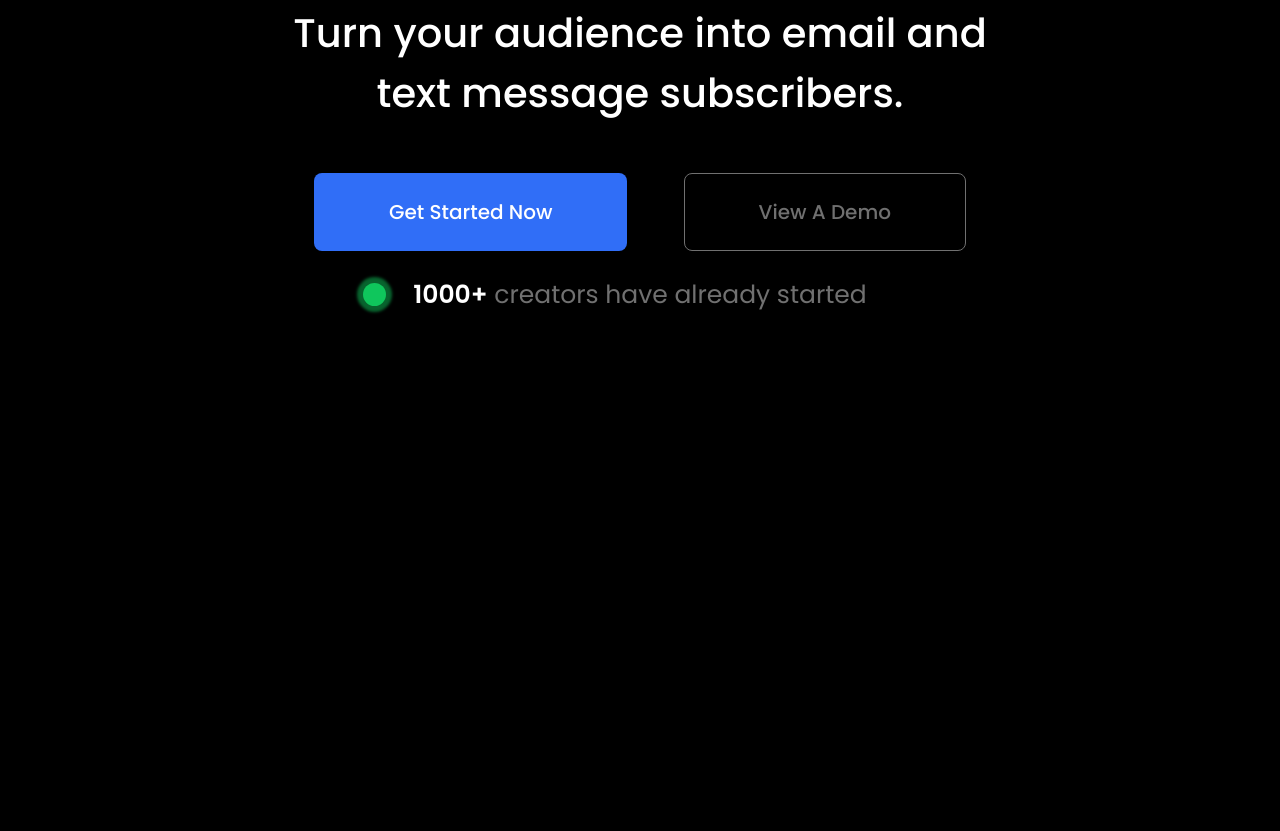
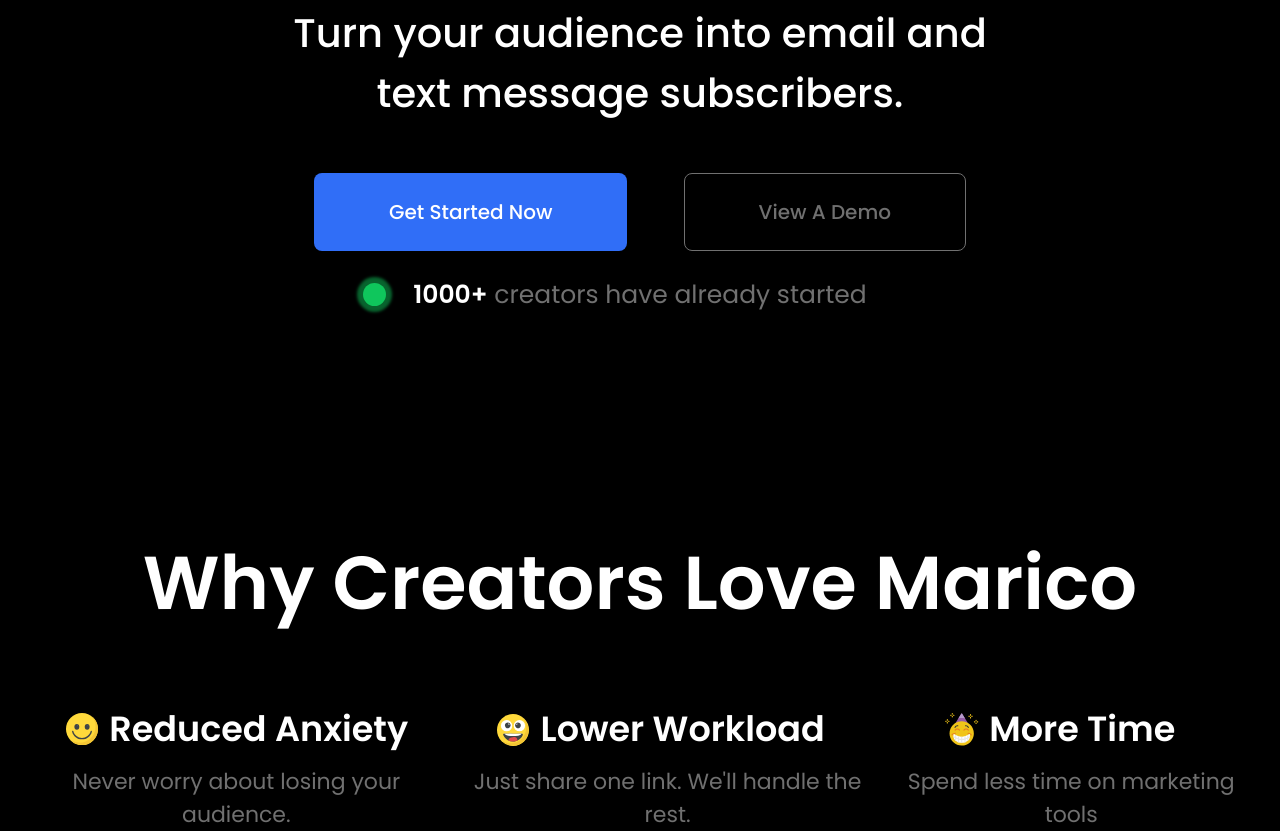
Before and after one commit to sherzodxon/medbrains, a plain HTML site: page index.html in a window 1280 px wide. Shown: the part 743-1574 px from the top of the page. Before the commit the page ends 1082 px from the top, so only its background shows below. Drawn offline with Linux system fonts and the light colour scheme; files whose address does not match are found by name.

Commit message:
created creator

```diff
--- a/index.html
+++ b/index.html
@@ -1,5 +1,6 @@
 <!DOCTYPE html>
 <html lang="en">
+
 <head>
     <meta charset="UTF-8">
     <meta http-equiv="X-UA-Compatible" content="IE=edge">
@@ -7,6 +8,7 @@
     <title>Medbrains(Home)</title>
     <link rel="stylesheet" href="css/main.css">
 </head>
+
 <body>
     <header class="header">
         <div class="header__container container">
@@ -40,10 +42,40 @@
                     <a href="" class="intro__connect-link now">Get Started Now</a>
                     <a href="" class="intro__connect-link demo">View A Demo</a>
                 </div>
-                <p class="intro__connect-creators"><span class="intro__connect-created">1000+</span> creators have already started</p>
+                <p class="intro__connect-creators"><span class="intro__connect-created">1000+</span> creators have
+                    already started</p>
             </div>
         </div>
     </section>
-<script src="js/main.js"></script>
+    <section class="creators">
+        <div class="creators__container container">
+            <h3 class="creators__title">Why Creators Love Marico</h3>
+            <ul class="creators__list">
+                <li class="creators__item">
+                    <div class="creators__title-wrapper">
+                        <span class="creators__smiles first-smile"></span>
+                        <h4 class="creators__item-title">Reduced Anxiety</h4>
+                    </div>
+                    <p class="creators__item-text">Never worry about losing your audience.</p>
+                </li>
+                <li class="creators__item">
+                    <div class="creators__title-wrapper">
+                        <span class="creators__smiles second-smile"></span>
+                        <h4 class="creators__item-title">Lower Workload</h4>
+                    </div>
+                    <p class="creators__item-text">Just share one link. We'll handle the rest.</p>
+                </li>
+                <li class="creators__item">
+                    <div class="creators__title-wrapper">
+                        <span class="creators__smiles three-smile"></span>
+                        <h4 class="creators__item-title">More Time</h4>
+                    </div>
+                    <p class="creators__item-text">Spend less time on marketing tools</p>
+                </li>
+            </ul>
+        </div>
+    </section>
+
 </body>
+
 </html>
--- a/scss/blocks/_blocks.scss
+++ b/scss/blocks/_blocks.scss
@@ -1,3 +1,4 @@
 @import "container";
 @import "header";
-@import "intro"
+@import "intro";
+@import "creator";
--- /dev/null
+++ b/scss/blocks/_creator.scss
@@ -0,0 +1,75 @@
+.creators {
+    margin-top: 188px;
+}
+
+.creators__title {
+    margin: 0;
+    margin-bottom: 64px;
+    text-align: center;
+    font-size: 75px;
+    font-weight: 600;
+    line-height: 112px;
+    letter-spacing: 0px;
+}
+.creators__smiles{
+    display: inline-block;
+    width: 37px;
+    height: 37px;
+    position: relative;
+   &::after{
+    position: absolute;
+    width: 95%;
+    height:95%;
+    content: '';
+    left: 0;
+    bottom: 0
+   }
+}
+
+.first-smile{
+    &::after{
+        background: url(../../img/smile-1.svg) no-repeat center center
+    }
+}
+.second-smile{
+    &::after{
+        background: url(../../img/smile-2.svg) no-repeat center center
+    }
+}
+.three-smile{
+    margin-left: 45px;
+    &::after{
+        background: url(../../img/smile-3.svg) no-repeat center center
+    }
+}
+.creators__list{
+    @include reset-list;
+    display: flex;
+    align-items: center;
+    justify-content: space-between;
+    text-align: center;
+}
+.creators__item-title{
+margin: 0;
+margin-left: 8px;
+font-size: 35px;
+font-weight: 600;
+line-height: 52px;
+letter-spacing: 0px;
+
+}
+.creators__item-text{
+margin: 0;
+margin-top: 10px;
+font-weight: 400;
+font-size: 22px;
+line-height: 33px;
+color: #707070;
+}
+.creators__title-wrapper{
+    display: flex;
+    align-items: center;
+    text-align: center;
+    width: 344px;
+    margin: 0 auto;
+}
```
Also changed, not shown: css/main.css, img/img.txt (deleted), img/smile-1.svg (added), img/smile-2.svg (added), img/smile-3.svg (added), 1 other file. Lines whose indentation alone changed are shown as unchanged.
